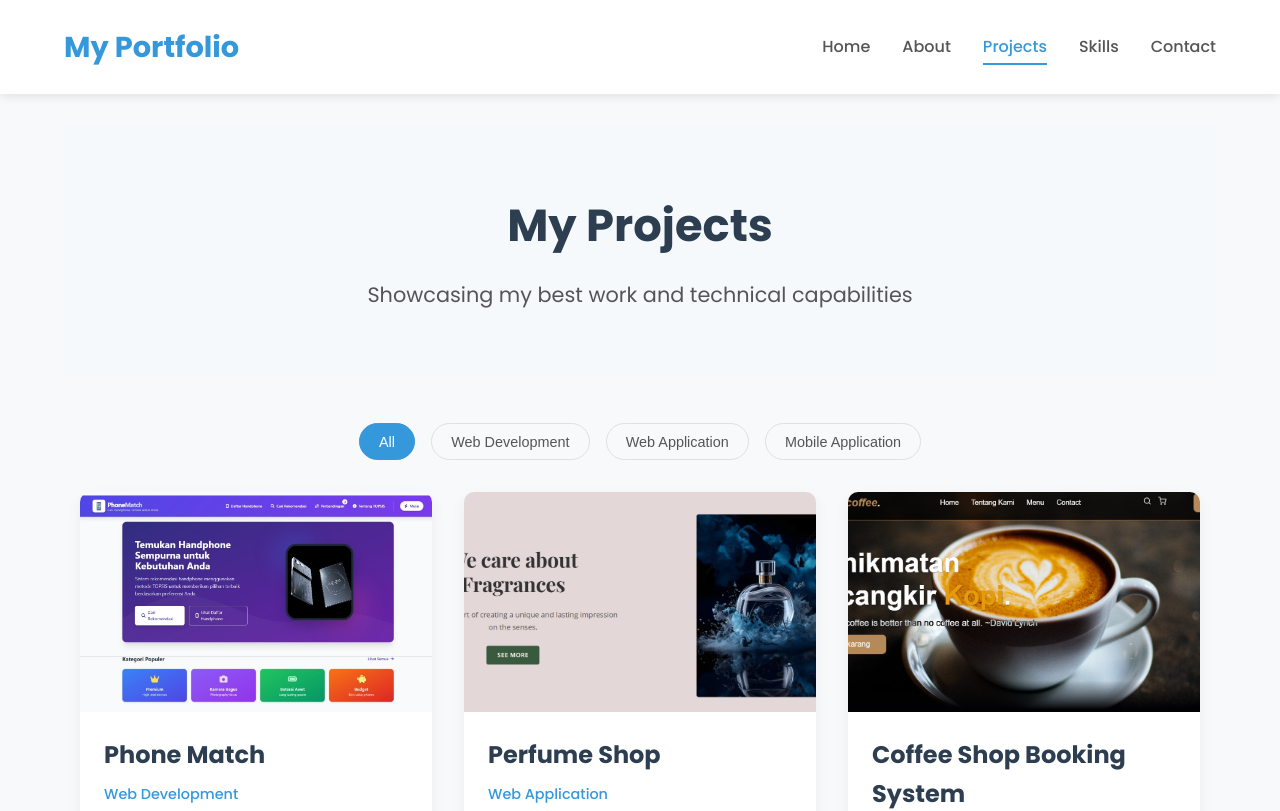
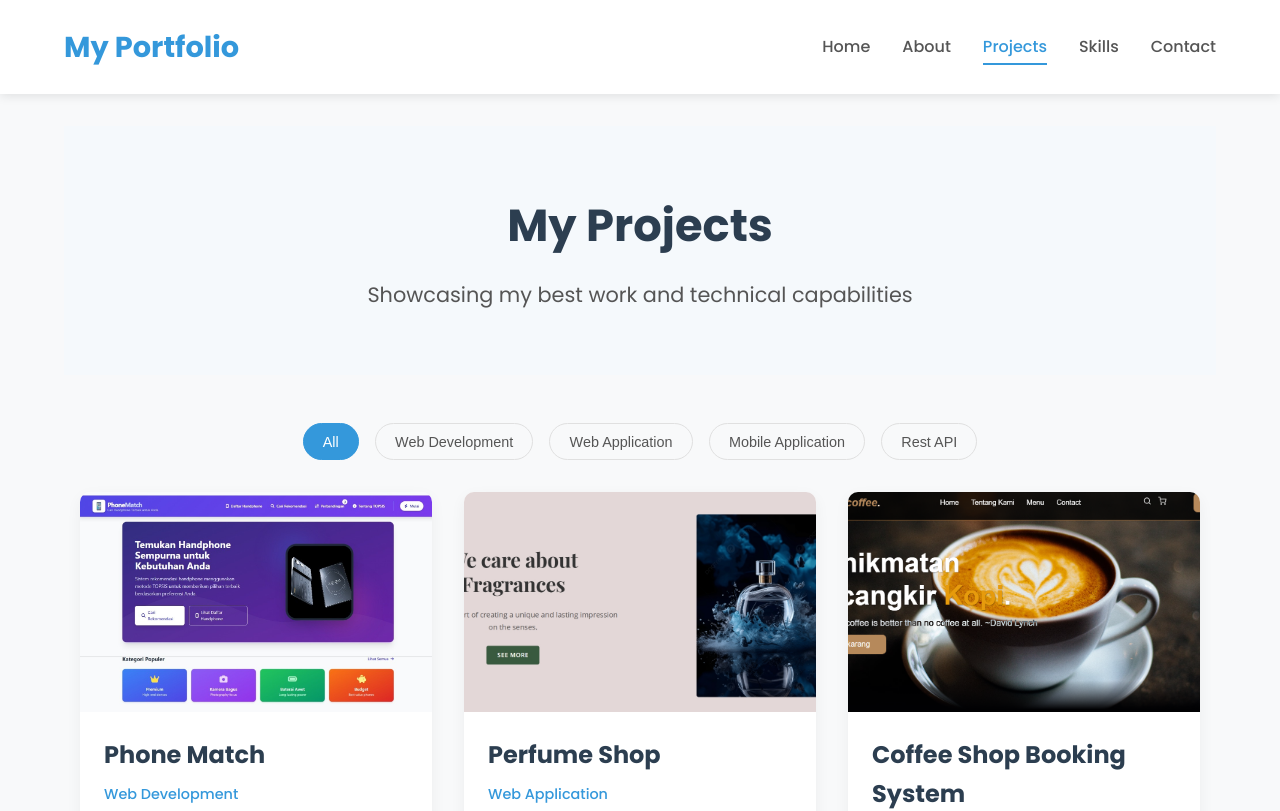
Before and after one commit to Mifta24/my-portfolio, a Vue app: page /projects in a window 1280 px wide. Shown: the top 811 px of the page. Built offline with nearby package versions, Linux system fonts and the light colour scheme.

Commit message:
Add New Project

```diff
--- a/src/views/ProjectsView.vue
+++ b/src/views/ProjectsView.vue
@@ -256,6 +256,17 @@ export default {
           image: "logo.png",
           demoUrl: "#",
           codeUrl: "https://github.com/Mifta24/master_plans_flutter",
+        },
+        {
+          id: 12,
+          title: "Tire Api",
+          category: "Rest API",
+          description:
+            "A RESTful API for managing tire data with CRUD operations and authentication.",
+          technologies: ["Laravel", "PostgreSQL", "JSON","PHP"],
+          image: "tire-api.jpeg",
+          demoUrl: "https://tire.fts.biz.id/docs/api#/",
+          codeUrl: "https://github.com/Mifta24/tires",
         },
       ],
     };
```
Also changed, not shown: src/assets/tire-api.jpeg (added).
